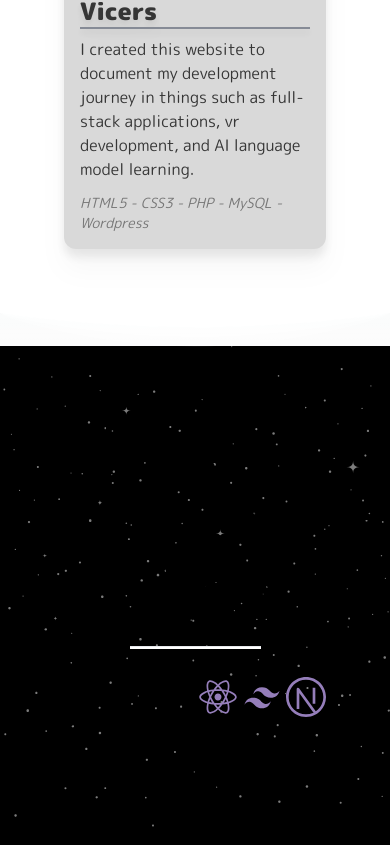
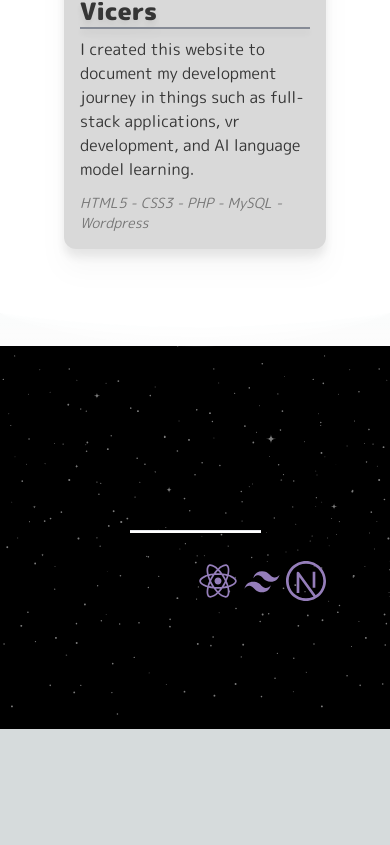
Before and after one commit to MrHowardCodes/howard-codes-website-v1, a Next.js app: page / in a window 390 px wide. Shown: the part 5895-6740 px from the top of the page. After the commit the page ends 6624 px from the top, so only its background shows below. Built offline with nearby package versions, Linux system fonts and the light colour scheme.

Commit message:
footer menu fixes

```diff
--- a/src/app/components/FooterSection.tsx
+++ b/src/app/components/FooterSection.tsx
@@ -42,7 +42,7 @@ const FooterSection = () => {
   return (
     <section className="p-16">
       <div id="footer" className="container ">
-        <div className="flex flex-wrap items-center justify-center space-x-10 text-3xl p-10 cursor-pointer">
+        <div className="flex flex-nowrap flex-row space-x-10 items-center justify-center text-xl md:text-3xl p-10 cursor-pointer">
           <Link scroll={true} href="#home" className=" hover:text-[#d9d9d9]">
             Home
           </Link>
```
